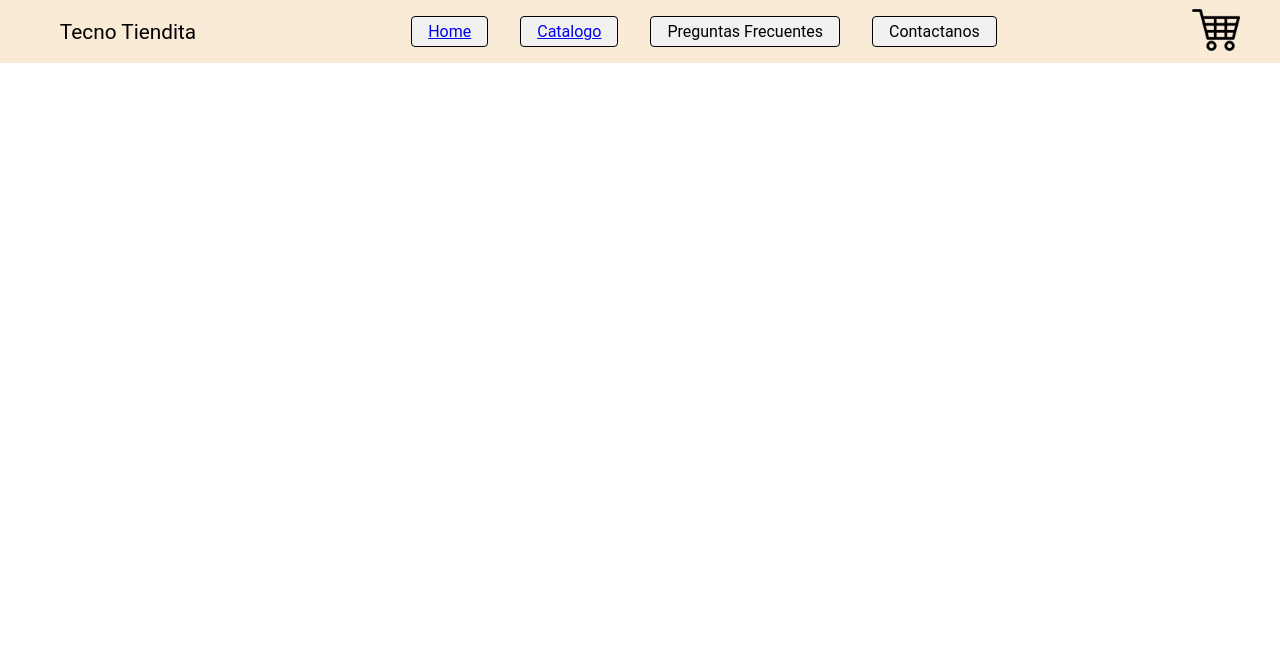
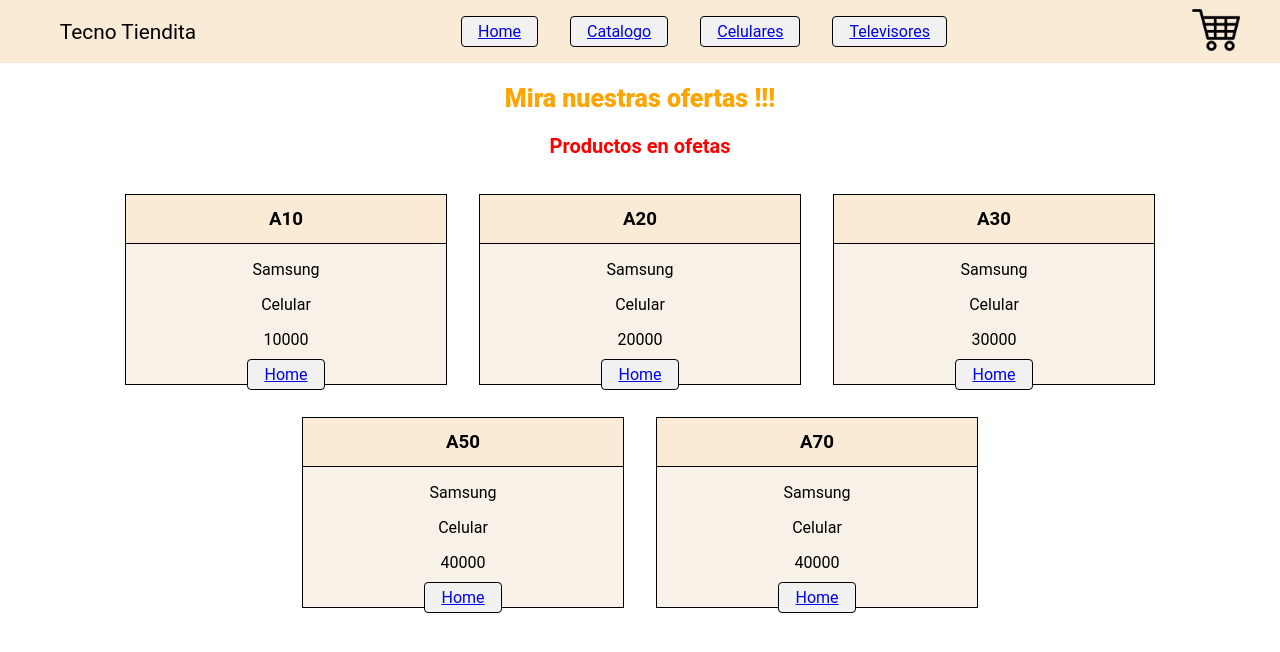
Before and after one commit to luiscarp15115/clases-reactjs-luiss, a React (Create React App) app: page /category/Celular in a window 1280 px wide. Shown: the top 652 px of the page. Built offline with nearby package versions, Linux system fonts and the light colour scheme.

Commit message:
desafio 7 Correccion

```diff
--- a/public/data.json
+++ b/public/data.json
@@ -51,33 +51,33 @@
     },
     {
         "id":6,
-        "nombre":"K22",
+        "nombre":"LG Ultra HD Smart TV 49'",
         "marca":"LG",
-        "tipo":"Celular",
-        "descripcion":"Una gran pantalla para ver todo. Hace videollamadas con todos en pantalla completa. Reproducí películas y series. Jugá. Todo esto en una pantalla de 6.2 pulgadas, formato 19:9 y calidad HD+",
+        "tipo":"Televisor",
+        "descripcion":"Vive imágenes 4K más reales, con finos detalles y colores más vivos, a través de las pantallas IPS que ofrecen cuatro veces más resolución que los Fulll HD.",
         "precio":40000,
         "stock":3,
-        "img":"https://www.cetrogar.com.ar/media/catalog/product/t/e/te2722.jpg?width=500&height=500&canvas=500,500&quality=80&bg-color=255,255,255&fit=bounds"
+        "img":"https://www.lg.com/ar/images/televisores/md06198516/gallery/DES_1_N.jpg"
     },
     {
         "id":7,
-        "nombre":"K52",
+        "nombre":"LG Ultra HD Smart TV 49'",
         "marca":"LG",
-        "tipo":"Celular",
-        "descripcion":"Belleza más allá de la apariencia. Los patrones visuales dinámicos se unen para lograr un acabado mate excepcional que te encantará ver y una textura que te encantará tocar, incluso a prueba de huellas dactilares.",
+        "tipo":"Televisor",
+        "descripcion":"Vive imágenes 4K más reales, con finos detalles y colores más vivos, a través de las pantallas IPS que ofrecen cuatro veces más resolución que los Fulll HD.",
         "precio":40000,
-        "stock":3,
-        "img":"https://www.cetrogar.com.ar/media/catalog/product/t/e/te2765-1.jpg?width=500&height=500&canvas=500,500&quality=80&bg-color=255,255,255&fit=bounds"
+        "stock":8,
+        "img":"https://www.lg.com/ar/images/televisores/md06198516/gallery/DES_1_N.jpg"
     },
     {
         "id":8,
-        "nombre":"K52",
+        "nombre":"LG Ultra HD Smart TV 49'",
         "marca":"LG",
-        "tipo":"Celular",
-        "descripcion":"Belleza más allá de la apariencia. Los patrones visuales dinámicos se unen para lograr un acabado mate excepcional que te encantará ver y una textura que te encantará tocar, incluso a prueba de huellas dactilares.",
+        "tipo":"Televisor",
+        "descripcion":"Vive imágenes 4K más reales, con finos detalles y colores más vivos, a través de las pantallas IPS que ofrecen cuatro veces más resolución que los Fulll HD.",
         "precio":40000,
-        "stock":3,
-        "img":"https://www.cetrogar.com.ar/media/catalog/product/t/e/te2765-1.jpg?width=500&height=500&canvas=500,500&quality=80&bg-color=255,255,255&fit=bounds"
+        "stock":5,
+        "img":"https://www.lg.com/ar/images/televisores/md06198516/gallery/DES_1_N.jpg"
     }
 
 ]
--- a/src/App.js
+++ b/src/App.js
@@ -1,6 +1,5 @@
 import './App.css';
 import Navbar from './components/Navbar.js';
-import Catalogo from './components/ItemListContainer.js';
 import ItemDetailContainer from './components/ItemDetailContainer';
 import { Route, Routes } from 'react-router-dom';
 import Home from './components/Home.js';
@@ -15,6 +14,7 @@ function App() {
         <Route path='/Home' element={<Home />} ></Route>
         <Route path='/category' element={<ItemListContainer />} ></Route>
         <Route path='/item/:itemId' element={<ItemDetailContainer />}></Route>
+        <Route path='/category/:catId' element={<ItemListContainer />}></Route>
       </Routes>
     </div>
   );
--- a/src/components/ItemDetailContainer.js
+++ b/src/components/ItemDetailContainer.js
@@ -12,10 +12,8 @@ function ItemDetailContainer() {
     useEffect(() => {
         fetch('../data.json')
         .then((resp) => resp.json())
-        .then((data) => setDetail(data.find(producto => producto.id === parseInt(itemId)))
-        )
-    }, [])
-    console.log(detail)
+        .then((data) => setDetail(data.find(producto => producto.id === parseInt(itemId))))
+    }, [itemId])
 
     return (
         <>
--- a/src/components/ItemListContainer.js
+++ b/src/components/ItemListContainer.js
@@ -1,18 +1,31 @@
 import './ItemListContainer.css'
-import {useEffect, useState } from 'react';
+import { useEffect, useState } from 'react';
+import { useParams } from "react-router-dom";
 import ItemList from './ItemList.js';
-import ItemDetailContainer from './ItemDetailContainer';
+
 function ItemListContainer() {
+
+    const { catId } = useParams()
     const [productosFetch, setProductos] = useState([])
 
-    useEffect(() => {{
-        fetch('data.json')
-            .then((resp) => resp.json())
-            .then((data) => setProductos(data))
+    useEffect(() => {
+        {
+            fetch('../data.json')
+                .then((resp) => resp.json())
+                .then((data) => {
+                    if (catId) {
+                        setProductos(data.filter(producto => producto.tipo === catId))
+                    }
+                    else {
+                        setProductos(data)
+                    }
+                })
 
-    }
-    }, [])
-console.log(productosFetch)
+        }
+    }, [catId])
+    console.log(productosFetch)
+    console.log(catId)
+
 
     return (
         <>
@@ -20,7 +33,7 @@ console.log(productosFetch)
                 <h2 className='titulo-catalogo'>Mira nuestras ofertas !!!</h2>
                 <p className='descripcion'>Productos en ofetas</p>
             </div>
-            <div >
+            <div>
                 <ItemList className='catalogo' productos={productosFetch} />
             </div>
 
--- a/src/components/Navbar.js
+++ b/src/components/Navbar.js
@@ -1,6 +1,6 @@
 import './Navbar.css';
 import Carrito from './CartWidget.js';
-import {Link} from 'react-router-dom';
+import { Link } from 'react-router-dom';
 function Navbar() {
     return (
         <header className='header-grid'>
@@ -8,10 +8,10 @@ function Navbar() {
                 <Link to='/' className='titulo-name'>Tecno Tiendita</Link>
             </div>
             <div className='navbar-links'>
-                    <Link to='/Home'className='link'>Home</Link>
+                <Link to='/Home' className='link'>Home</Link>
                 <Link to='/category' className='link'>Catalogo</Link>
-                    <a src="#" className='link'>Preguntas Frecuentes</a>
-                    <a src="#" className='link'>Contactanos</a>
+                <Link to='/category/Celular' className='link'>Celulares</Link>
+                <Link to='/category/Televisor' className='link'>Televisores</Link>
             </div>
             <div className='carrito'>
                 <Carrito />
```
Also changed, not shown: 1 other file (tests, documents, lock files or other folders). Lines whose indentation alone changed are shown as unchanged.
